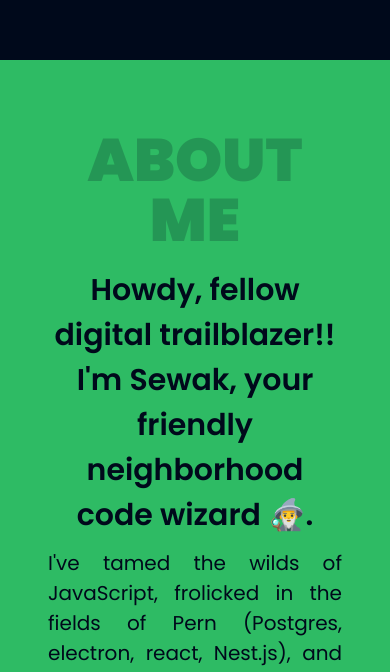
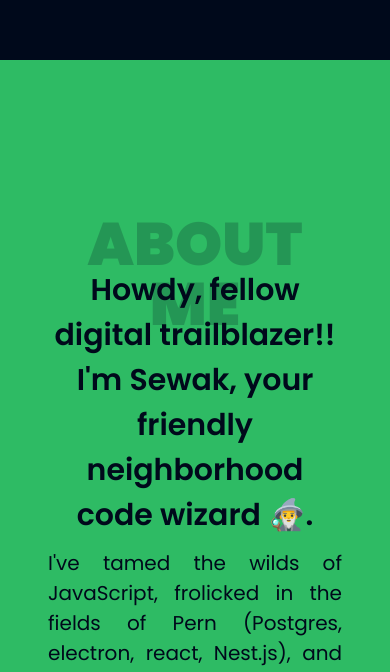
Before and after one commit to sewakgautam/sewakPortfolio, a React (Vite) app: page / in a window 390 px wide. Shown: the part 784-1456 px from the top of the page. Built offline with nearby package versions, Linux system fonts and the light colour scheme.

Commit message:
abit of css changes

```diff
--- a/src/index.css
+++ b/src/index.css
@@ -189,7 +189,7 @@ h1 {
   } */
 
   .aboutmeHeading {
-    top: 100% !important;
+    top: 110% !important;
     font-size: 60px !important;
     margin: 70px 40px !important;
 
```
